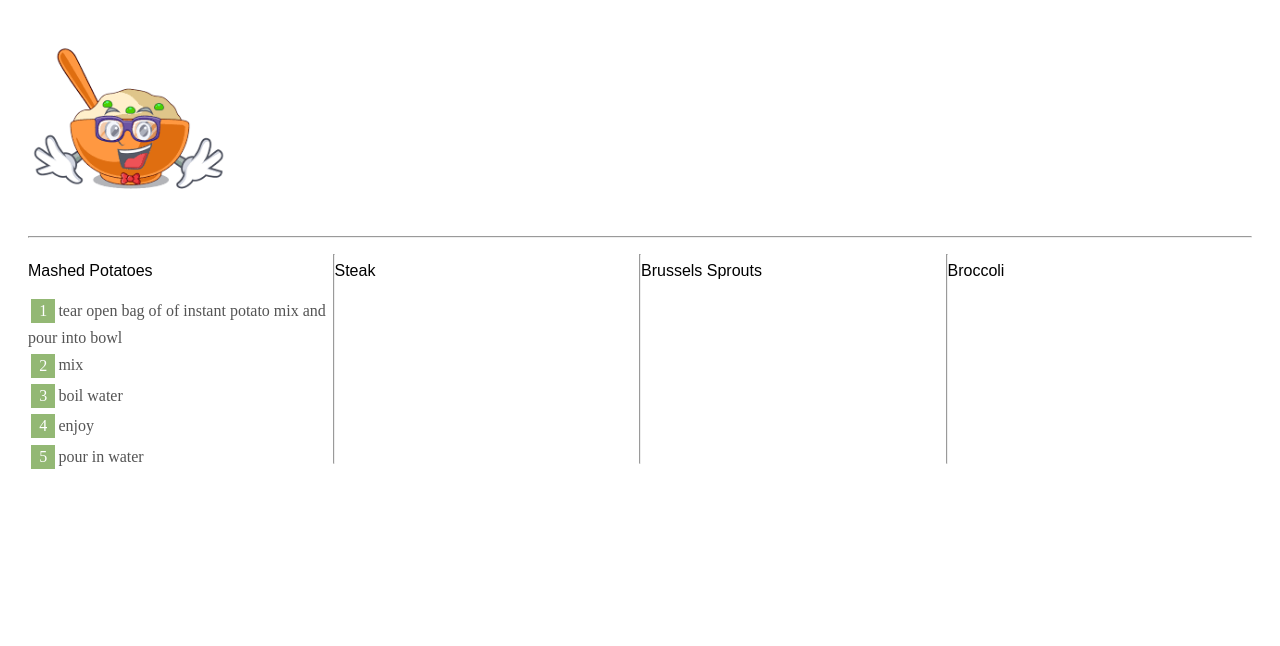
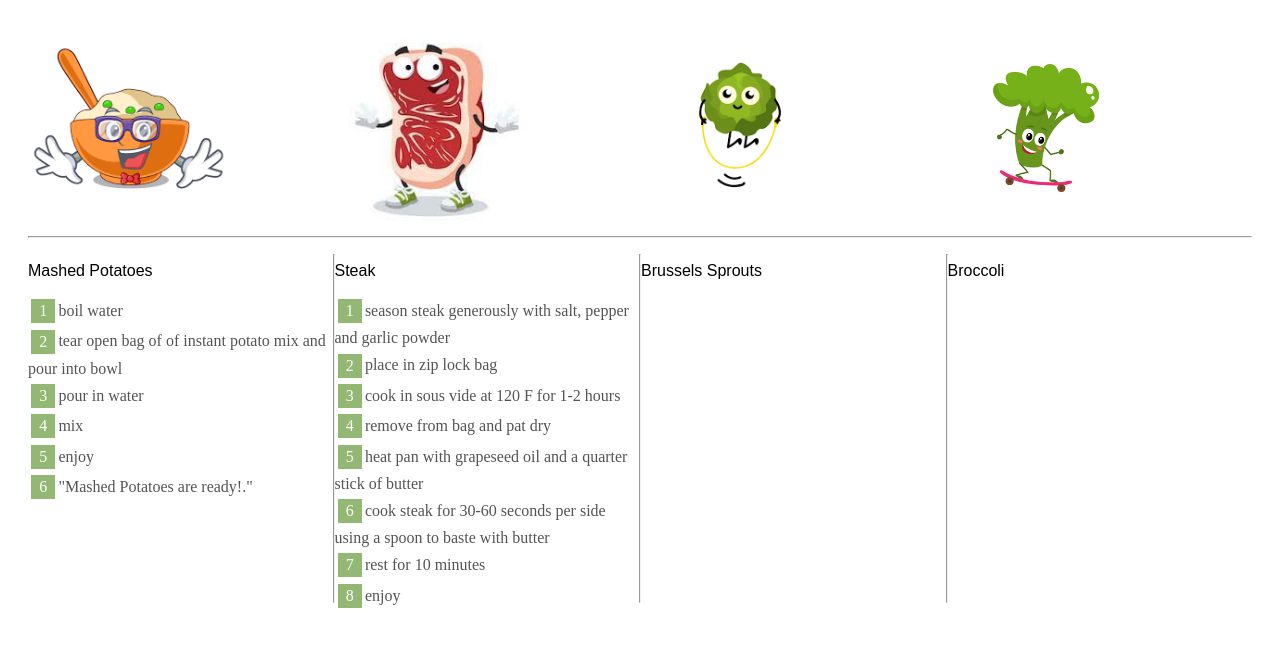
Before and after one commit to ironhack-labs/lab-es6-promises, a plain HTML site: page index.html in a window 1280 px wide. Drawn offline with Linux system fonts and the light colour scheme.

Commit message:
laboratorio 60%

```diff
--- a/index.html
+++ b/index.html
@@ -10,16 +10,16 @@
   <body>
     <section id="images">
       <div>
-        <img src="images/mashed-potatoes.jpg" id="mashedPotatoesImg" hidden />
+        <img src="images/mashed-potatoes.jpg" id="mashedPotatoesImg"/>
       </div>
       <div>
-        <img src="images/steak.jpg" id="steakImg" hidden />
+        <img src="images/steak.jpg" id="steakImg"/>
       </div>
       <div>
-        <img src="images/brussels-sprouts.jpg" id="brusselsSproutsImg" hidden />
+        <img src="images/brussels-sprouts.jpg" id="brusselsSproutsImg" />
       </div>
       <div>
-        <img src="images/broccoli.jpg" id="broccoliImg" hidden />
+        <img src="images/broccoli.jpg" id="broccoliImg" />
       </div>
     </section>
     <hr />
--- a/javascript/getInstruction.js
+++ b/javascript/getInstruction.js
@@ -3,7 +3,7 @@
 
 // Callback based function
 function getInstruction(food, step, callback, errorCallback) {
-    setTimeout(() => {
+   setTimeout(() => {
       // Get the instruction string
       let instruction;
 
--- a/javascript/index.js
+++ b/javascript/index.js
@@ -4,37 +4,152 @@
 // 🚨🚨🚨 Comment out the below code before you start working on the code
 
 // Out of sync
-  getInstruction("mashedPotatoes", 0, (step1) => {
-    document.querySelector("#mashedPotatoes").innerHTML += `<li>${step1}</li>`;
-  }, (error) => console.log(error));
 
-  getInstruction("mashedPotatoes", 1, (step2) => {
-    document.querySelector("#mashedPotatoes").innerHTML += `<li>${step2}</li>`;
-  }, (error) => console.log(error));
 
-  getInstruction("mashedPotatoes", 2, (step3) => {
-    document.querySelector("#mashedPotatoes").innerHTML += `<li>${step3}</li>`;
-  }, (error) => console.log(error));
+// getInstruction("mashedPotatoes", 0, (step1) => {
+   // document.querySelector("#mashedPotatoes").innerHTML += `<li>${step1}</li>`;
+//  }, (error) => console.log(error));
 
-  getInstruction("mashedPotatoes", 3, (step4) => {
-    document.querySelector("#mashedPotatoes").innerHTML += `<li>${step4}</li>`;
-  }, (error) => console.log(error));
+  //getInstruction("mashedPotatoes", 1, (step2) => {
+    //document.querySelector("#mashedPotatoes").innerHTML += `<li>${step2}</li>`;
+  //}, (error) => console.log(error));
 
-  getInstruction("mashedPotatoes", 4, (step5) => {
-    document.querySelector("#mashedPotatoes").innerHTML += `<li>${step5}</li>`;
-    document.querySelector("#mashedPotatoesImg").removeAttribute("hidden");
-  }, (error) => console.log(error));
+  //getInstruction("mashedPotatoes", 2, (step3) => {
+    //document.querySelector("#mashedPotatoes").innerHTML += `<li>${step3}</li>`;
+  //}, (error) => console.log(error));
+
+  //getInstruction("mashedPotatoes", 3, (step4) => {
+   // document.querySelector("#mashedPotatoes").innerHTML += `<li>${step4}</li>`;
+  //}, (error) => console.log(error));
+
+  //getInstruction("mashedPotatoes", 4, (step5) => {
+    //document.querySelector("#mashedPotatoes").innerHTML += `<li>${step5}</li>`;
+    //document.querySelector("#mashedPotatoesImg").removeAttribute("hidden");
+  //}, (error) => console.log(error));
 
 
 
 // Iteration 1 - using callbacks
-// ...
+getInstruction('mashedPotatoes', 0, (step0) => {
+  document.querySelector("#mashedPotatoes").innerHTML += `<li>${step0}</li>`
+
+  getInstruction('mashedPotatoes', 1, (step1) => {
+    document.querySelector("#mashedPotatoes").innerHTML += `<li>${step1}</li>`
+
+    getInstruction('mashedPotatoes', 2, (step2) => {
+      document.querySelector("#mashedPotatoes").innerHTML += `<li>${step2}</li>`
+
+      getInstruction('mashedPotatoes', 3, (step3) => {
+        document.querySelector("#mashedPotatoes").innerHTML += `<li>${step3}</li>`
+
+        getInstruction('mashedPotatoes', 4, (step4) => {
+          document.querySelector("#mashedPotatoes").innerHTML += `<li>${step4}</li>`
+
+          getInstruction('mashedPotatoes', 4, () => {
+            document.querySelector("#mashedPotatoes").innerHTML += `<li>"Mashed Potatoes are ready!."</li>`
+          });
+
+        });
+
+      });
+
+    });
+
+  });
+
+});
+
 
 // Iteration 2 - using promises
-// ...
+obtainInstruction('steak', 0)
+  .then( (step0) => {
+    document.querySelector("#steak").innerHTML += `<li>${step0}</li>`
+
+     obtainInstruction('steak', 1)
+      .then( (step1) => {
+         document.querySelector("#steak").innerHTML += `<li>${step1}</li>`
+
+           obtainInstruction('steak', 2)
+            .then( (step2) => {
+               document.querySelector("#steak").innerHTML += `<li>${step2}</li>`
+
+              obtainInstruction('steak', 3)
+                .then( (step3) => {
+                  document.querySelector("#steak").innerHTML += `<li>${step3}</li>`
+
+                    obtainInstruction('steak', 4)
+                      .then( (step4) => {
+                        document.querySelector("#steak").innerHTML += `<li>${step4}</li>`
+
+                          obtainInstruction('steak', 5)
+                            .then( (step5) => {
+                              document.querySelector("#steak").innerHTML += `<li>${step5}</li>`
+
+                              obtainInstruction('steak', 6)
+                                .then( (step6) => {
+                                  document.querySelector("#steak").innerHTML += `<li>${step6}</li>`
+
+                                  obtainInstruction('steak', 7)
+                                    .then( (step7) => {
+                                      document.querySelector("#steak").innerHTML += `<li>${step7}</li>`
+
+                                        obtainInstruction('steak', 7)
+                                          .then( () => {
+                                            document.querySelector("#steak").innerHTML += `<li>Stake is ready!.</li>`
+
+                                        })
+
+                                  })
+
+                              })
+
+                          })
+
+
+                    })
+
+
+              })
+
+
+        })
+
+
+    })
+
+
+  })
+
+.catch((rechazo)=>{
+  console.log("no hay", rechazo)
+})
+
+/////////////////////////////////////////////////////////////////////////////
 
 // Iteration 3 using async/await
-// ...
+
+async function makeBroccoli() {
+
+await obtainInstruction('broccoli',0)
+document.querySelector("#broccoli").innerHTML += `<li>${step0}</li>`
+await obtainInstruction('broccoli',1)
+document.querySelector("#broccoli").innerHTML += `<li>${step1}</li>`
+await obtainInstruction('broccoli',2)
+document.querySelector("#broccoli").innerHTML += `<li>${step2}</li>`
+await obtainInstruction('broccoli',3)
+document.querySelector("#broccoli").innerHTML += `<li>${step3}</li>`
+await obtainInstruction('broccoli',4)
+document.querySelector("#broccoli").innerHTML += `<li>${step4}</li>`
+await obtainInstruction('broccoli',5)
+document.querySelector("#broccoli").innerHTML += `<li>${step5}</li>`
+await obtainInstruction('broccoli',6)
+document.querySelector("#broccoli").innerHTML += `<li>${step6}</li>`
+
+await obtainInstruction('broccoli',6)
+document.querySelector("#broccoli").innerHTML += `<li>"Broccoli is ready!."</li>`
+
+}
+//makeBroccoli();
+
 
 // Bonus 2 - Promise all
-// ...
```
